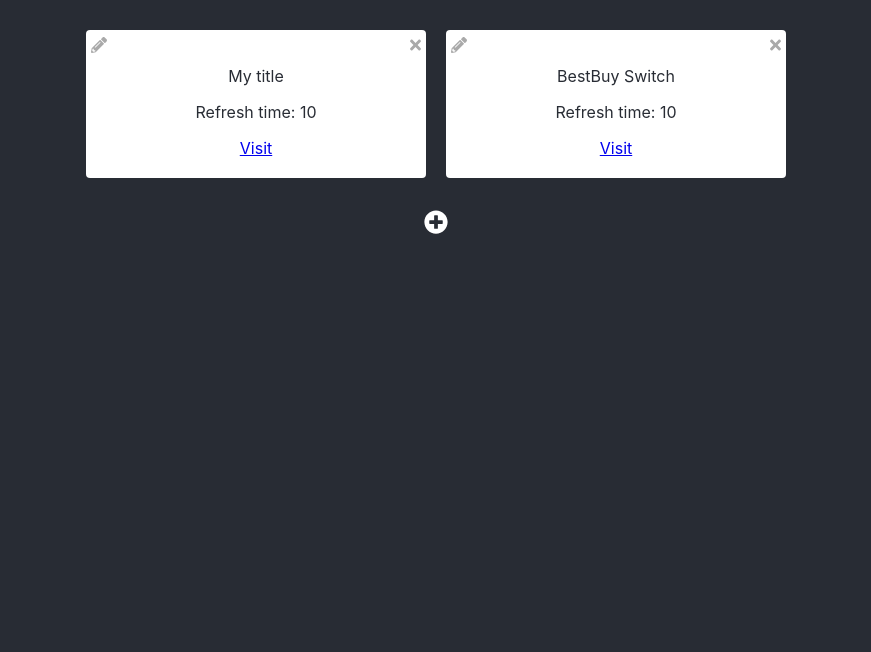
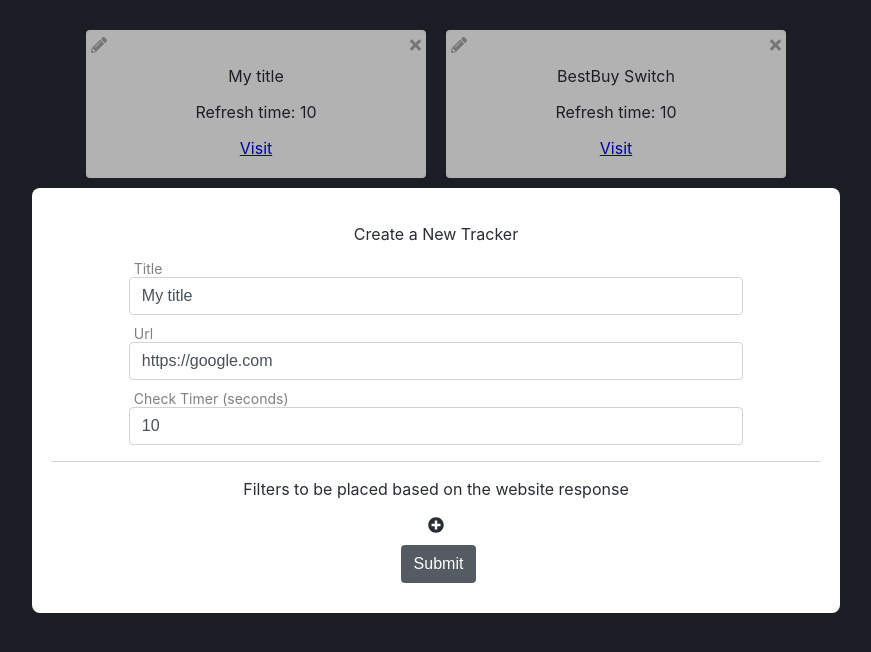
Before and after one commit to riderjensen/web-check, a React (Create React App) app: page / in a window 1280 px wide. Both pictures are taken after a click on the icon 303 px from the left and 45 px from the top of the page. Shown: the top 652 px of the page, without its empty margins (204-1075 px from the left). Built offline with nearby package versions, Linux system fonts and the light colour scheme.

Commit message:
Letting our modal edit now

```diff
--- a/src/components/cards/Card.js
+++ b/src/components/cards/Card.js
@@ -2,6 +2,8 @@ import React, { Component } from 'react';
 import { connect } from 'react-redux';
 import { FontAwesomeIcon } from '@fortawesome/react-fontawesome';
 import { faPencilAlt, faTimes } from '@fortawesome/free-solid-svg-icons';
+
+import Modal from '../modal/Modal';
 
 import * as actions from '../../store/actions/index';
 
@@ -10,7 +12,8 @@ import './Card.css'
 class Card extends Component {
 
     state = {
-        delete: false
+        delete: false,
+        showModal: false
     }
 
     deleteTracker = _ => {
@@ -19,6 +22,18 @@ class Card extends Component {
 
     toggleDelete = _ => {
         this.setState({delete: !this.state.delete})
+    }
+
+    showModal = _ => {
+        this.setState({
+            showModal: true
+        })
+    }
+
+    closeModal = _ => {
+        this.setState({
+            showModal: false
+        })
     }
 
     render () {
@@ -36,13 +51,14 @@ class Card extends Component {
                         <p>Refresh time: {this.props.timeout}</p>
                         <a href={this.props.url} target="_blank" rel="noopener noreferrer">Visit</a>
                         <div className="edit">
-                            <FontAwesomeIcon icon={faPencilAlt} />
+                            <FontAwesomeIcon icon={faPencilAlt} onClick={this.showModal} />
                         </div>
                         <div className="delete">
                             <FontAwesomeIcon icon={faTimes} onClick={this.toggleDelete} />
                         </div>
                     </article>
                 }
+                {this.state.showModal ? <Modal editState={this.props} closeModal={this.closeModal} /> : null}
             </div>
         )
     }
--- a/src/components/modal/Modal.js
+++ b/src/components/modal/Modal.js
@@ -9,11 +9,20 @@ import './Modal.css'
 
 class Modal extends Component {
     state = {
-        indicators: []
+        title: '',
+        url: '',
+        timeout: '',
+        indicators: [],
+        edit: false
     }
 
     componentDidMount() {
-        this.addTrackerCat()
+        if (this.props.editState) {
+            this.setState(this.props.editState)
+            this.setState({edit: true})
+        } else {
+            this.addTrackerCat()
+        }
     }
 
     handleChange = event => {
@@ -57,6 +66,11 @@ class Modal extends Component {
         this.props.closeModal()
     }
 
+    edit = () => {
+        this.props.editCard(this.state)
+        this.props.closeModal()
+    }
+
     render () {
         return (
             <div className="overlay" onClick={this.props.closeModal}>
@@ -64,32 +78,32 @@ class Modal extends Component {
                     <p>Create a New Tracker</p>
                     <div className="input-group">
                         <label htmlFor="title">Title</label>
-                        <input type="text" name="title" placeholder="Best Buy TV" onChange={this.handleChange} />
+                        <input type="text" name="title" value={this.state.title} placeholder="Best Buy TV" onChange={this.handleChange} />
                     </div>
                     <div className="input-group">
                         <label htmlFor="url">Url</label>
-                        <input type="text" name="url" placeholder="https://google.com" onChange={this.handleChange} />
+                        <input type="text" name="url" value={this.state.url} placeholder="https://google.com" onChange={this.handleChange} />
                     </div>
                     <div className="input-group">
                         <label htmlFor="timeout">Check Timer (seconds)</label>
-                        <input type="number" name="timeout" placeholder="10" onChange={this.handleChange} />
+                        <input type="number" name="timeout" value={this.state.timeout} placeholder="10" onChange={this.handleChange} />
                     </div>
                     <hr />
                     <div className="filters">
                         <p>Filters to be placed based on the website response</p>
                         {this.state.indicators.map((item, i) => (
                         <div className="input-group" key={item.id}>
-                            <select onChange={event => this.handleSelectChange(event, i)}>
+                            <select onChange={event => this.handleSelectChange(event, i)} value={this.state.indicators[i].filter}>
                                 <option value="includes">Includes</option>
                                 <option value="!includes">Does Not Include</option>
                             </select>
-                            <input type="text" placeholder="Key phrase" onChange={event => this.handleNestedChange(event, i)} />
+                            <input type="text" placeholder="Key phrase" value={this.state.indicators[i].phrase} onChange={event => this.handleNestedChange(event, i)} />
                         </div>
                         ))}
                     </div>
                     <FontAwesomeIcon style={{color: '#282c34'}} icon={faPlusCircle} onClick={this.addTrackerCat} />
                     <div className="input-group">
-                        <button onClick={this.submit}>Submit</button>
+                        {this.state.edit ? <button onClick={this.edit}>Submit</button> : <button onClick={this.submit}>Submit</button>}
                     </div>
                 </div>
             </div>
@@ -99,7 +113,8 @@ class Modal extends Component {
 
 const mapDispatchToProps = dispatch => {
     return {
-        addCard: content => dispatch(actions.addNewTracker(content))
+        addCard: content => dispatch(actions.addNewTracker(content)),
+        editCard: content => dispatch(actions.editTracker(content))
     }
 }
 
--- a/src/store/actions/index.js
+++ b/src/store/actions/index.js
@@ -42,6 +42,20 @@ export const deleteTracker = trackerId => {
     }
 }
 
+export const editTracker = trackerObj => {
+    return (dispatch, getState) => {
+        const currentState = getState();
+        const trackersCopy = [...currentState.index.trackers];
+        trackersCopy.forEach((tracker, i) => {
+            if (trackerObj.id === tracker.id) {
+                trackersCopy[i] = trackerObj
+            }
+        })
+        setCookie(trackersCopy)
+        dispatch(addNewTrackerDispatching(trackersCopy))
+    }
+}
+
 const addNewTrackerDispatching = payload => ({
     type: actionTypes.ADD_NEW_TRACKER,
     payload
```
